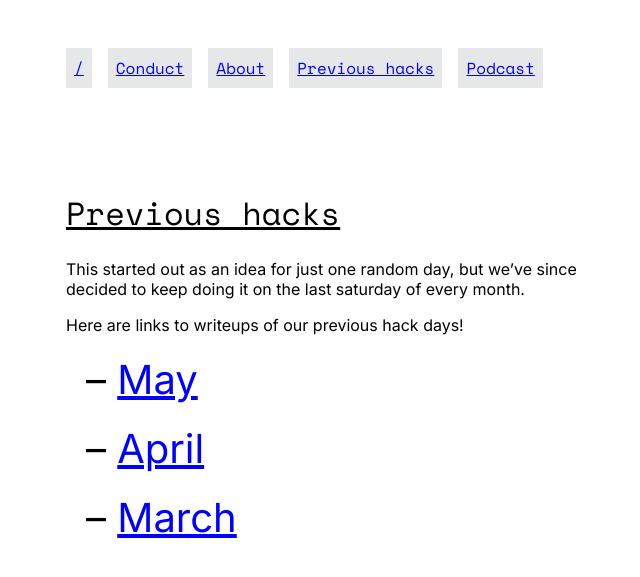
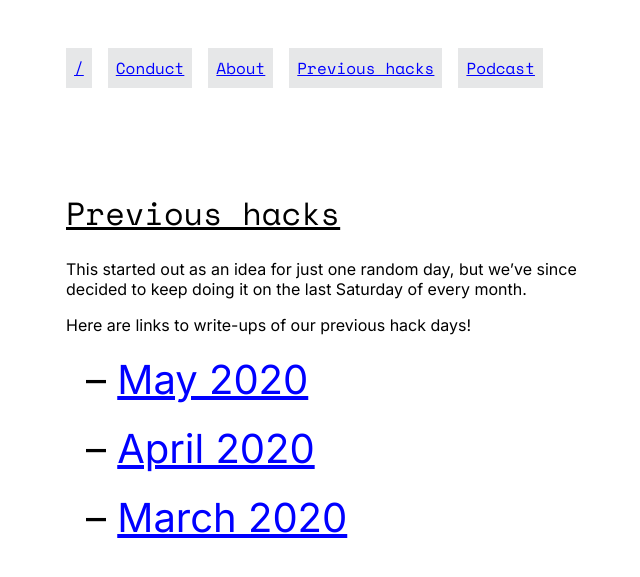
Before and after one commit to remotehack/remotehack.github.io, a Jekyll site: the page built from previous-hacks.md, in a window 1280 px wide. Shown: the top 577 px of the page, without its empty margins (294-934 px from the left). Built offline with Jekyll 4.4.1, drawn with Linux system fonts in a browser that asks for light colours; our own code applies the rules of GitHub Pages for plain Markdown files.

Commit message:
Use collection for previous hacks, and dynamically generate previous hacks list

```diff
--- a/_config.yml
+++ b/_config.yml
@@ -18,3 +18,14 @@ github_username: remotehack
 #   - jekyll-feed
 
 timezone: Europe/London
+
+collections:
+  hacks:
+    output: true
+
+defaults:
+  - scope:
+      path: "" # an empty string here means all files in the project
+      type: "hacks"
+    values:
+      layout: "hack"
--- a/previous-hacks.md
+++ b/previous-hacks.md
@@ -4,18 +4,15 @@ layout: default
 
 # Previous hacks
 
-This started out as an idea for just one random day, but we've since decided to keep doing it on the last saturday of every month.
+This started out as an idea for just one random day, but we've since decided to keep doing it on the last Saturday of every month.
 
-Here are links to writeups of our previous hack days!
+Here are links to write-ups of our previous hack days!
 
 <ol class="past-events">
-  <li>
-    <a href="/hacks/03">May</a>
-  </li>
-  <li>
-    <a href="/hacks/02">April</a>
-  </li>
-  <li>
-    <a href="/hacks/01">March</a>
-  </li>
+  {% assign sorted_hacks = site.hacks | sort:"date" | reverse %}
+  {% for hack in sorted_hacks %}
+    <li>
+      <a href="{{ hack.url }}">{{hack.date | date: '%B %Y' }}</a>
+    </li>
+  {% endfor %}
 </ol>
```
Also changed, not shown: _hacks/01.md (renamed from hacks/01.md, +2 -3 lines), _hacks/02.md (renamed from hacks/02.md, +2 -5 lines), _hacks/03.md (renamed from hacks/03.md, +2 -5 lines), _layouts/hack.html (added, +12 -0 lines).
